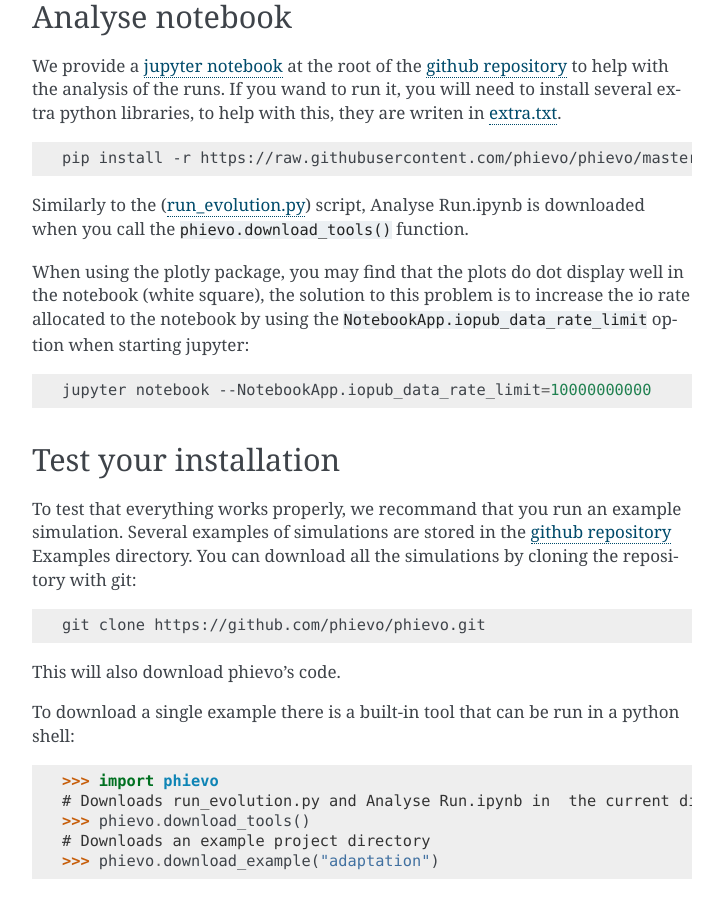
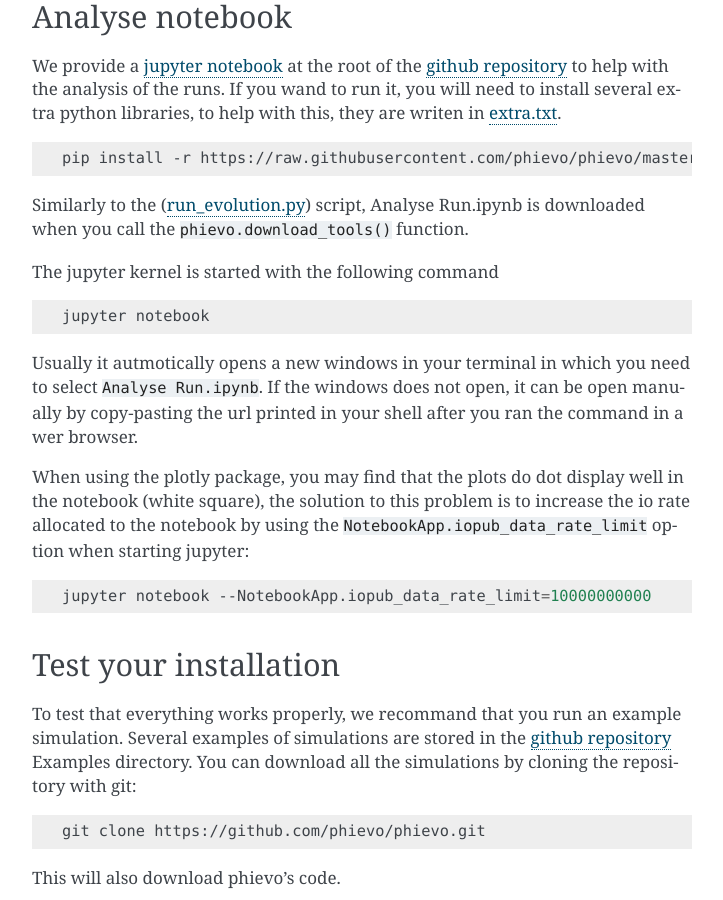
Before and after one commit to phievo/phievo, a Sphinx documentation site: the page built from docs/source/installation.rst, in a window 1280 px wide and 900 px high, scrolled down 2731 px. Shown: the whole window, without its empty margins (388-1111 px from the left). Built offline with Sphinx 7.4.7, drawn with Linux system fonts in a browser that asks for light colours.

Commit message:
Update installations instructions for notebook io rate

```diff
--- a/docs/source/installation.rst
+++ b/docs/source/installation.rst
@@ -160,6 +160,17 @@ Similarly to the
 script, Analyse Run.ipynb is downloaded when you call the
 ``phievo.download_tools()`` function.
 
+The jupyter kernel is started with the following command
+
+.. code:: bash
+
+    jupyter notebook
+
+Usually it autmotically opens a new windows in your terminal in which
+you need to select ``Analyse Run.ipynb``. If the windows does not open,
+it can be open manually by copy-pasting the url printed in your shell
+after you ran the command in a wer browser.
+
 When using the plotly package, you may find that the plots do dot
 display well in the notebook (white square), the solution to this
 problem is to increase the io rate allocated to the notebook by using
```
Also changed, not shown: README.md (+8 -0 lines), docs/source/installation.md (+8 -0 lines).
